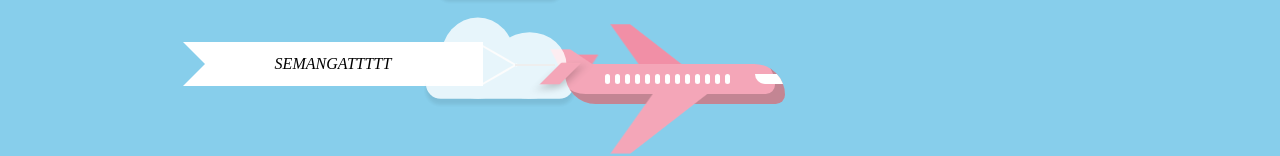
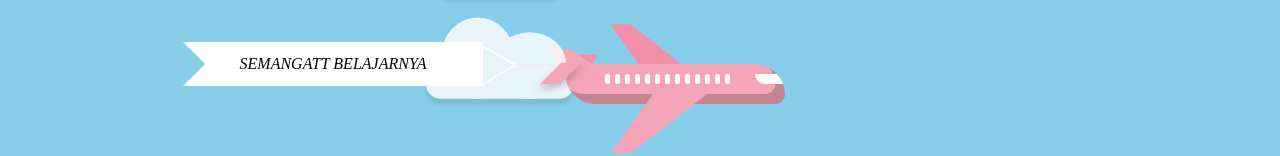
Before and after one commit to rxzhulz/KAPAN-MAEN, a plain HTML site: page index.html in a window 1280 px wide. Shown: the part 336-492 px from the top of the page. Drawn offline with Linux system fonts and the light colour scheme.

Commit message:
Update index.html

```diff
--- a/index.html
+++ b/index.html
@@ -27,7 +27,7 @@
     <div class="banner-container">
         <i class="rope"></i>
         <i class="banner">
-         SEMANGATTTTT
+         SEMANGATT BELAJARNYA
         <i class="triangle"></i>
     </i>
     </div>
```
